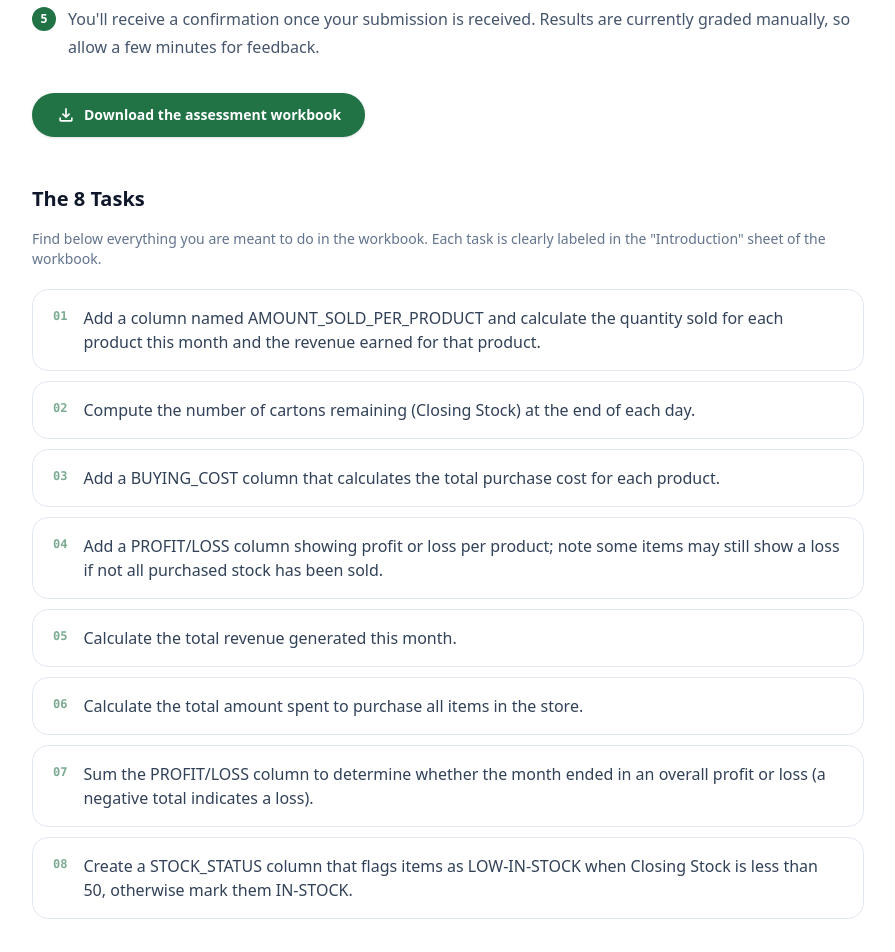
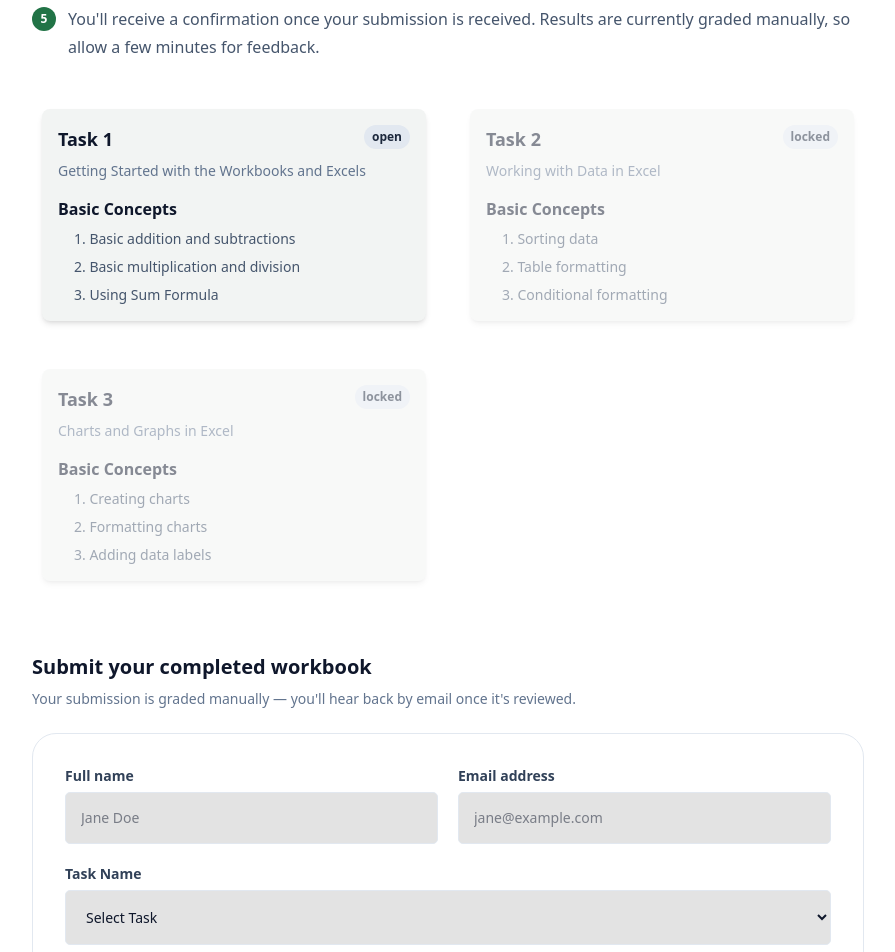
Before and after one commit to KodenOps/itil_test, a Next.js app: page /page/practical-excel in a window 1280 px wide. Shown: the part 720-1672 px from the top of the page, without its empty margins (192-1087 px from the left). Built offline with nearby package versions, Linux system fonts and the light colour scheme.

Commit message:
feat: add task selection to assessment submission form and include task name in submission data

```diff
--- a/src/app/api/submit-assessment/route.ts
+++ b/src/app/api/submit-assessment/route.ts
@@ -40,6 +40,7 @@
     const formData = await req.formData();
     const name = formData.get("name");
     const email = formData.get("email");
+    const taskName = formData.get("taskName");
     const file = formData.get("file");
 
     if (typeof name !== "string" || !name.trim()) {
@@ -88,6 +89,7 @@
       html: `
         <p><strong>Name:</strong> ${escapeHtml(name.trim())}</p>
         <p><strong>Email:</strong> ${escapeHtml(email.trim())}</p>
+        <p><strong>Task:</strong> ${escapeHtml(typeof taskName === "string" ? taskName : "")}</p>
         <p><strong>File:</strong> ${escapeHtml(file.name)} (${(file.size / 1024).toFixed(1)} KB)</p>
         <p>Submitted via the Excel Practical Assessment page.</p>
       `,
--- a/src/app/globals.css
+++ b/src/app/globals.css
@@ -20,7 +20,6 @@
 }
 
 select {
-  padding: 150px;
   border-radius: 5px;
   background: #e3e3e3;
 }
--- a/src/app/page/practical-excel/page.tsx
+++ b/src/app/page/practical-excel/page.tsx
@@ -2,6 +2,7 @@
 
 import Footer from "@/app/components/Footer";
 import NavBar from "@/app/components/NavBar";
+import Link from "next/link";
 import React, { useRef, useState } from "react";
 import {
   MdOutlineTimer,
@@ -25,8 +26,8 @@
 const ACCEPTED_EXTENSIONS = [".xlsx", ".xlsm"];
 
 const instructions: string[] = [
-  "Download the workbook below — it contains the raw data and a tab for the solution",
-  "Work through all 8 Tasks directly inside the 'WRITE HERE' sheet. Do not rename the sheet tabs.",
+  "Click on each section to download the workbook and review the basic concepts for each task.",
+  "Work through all Tasks directly inside the 'WRITE HERE' sheet. Do not rename the sheet tabs.",
   "Save your work regularly. When finished, save the file with your name in the filename, e.g. Jane_Doe_Assessment.xlsx.",
   "Return to this page and submit the completed file using the form at the bottom, along with your name and email.",
   "You'll receive a confirmation once your submission is received. Results are currently graded manually, so allow a few minutes for feedback.",
@@ -50,6 +51,7 @@
 export default function PracticalAssessmentPage() {
   const [name, setName] = useState("");
   const [email, setEmail] = useState("");
+  const [taskName, setTaskName] = useState("");
   const [file, setFile] = useState<File | null>(null);
   const [status, setStatus] = useState<SubmitStatus>("idle");
   const [errorMessage, setErrorMessage] = useState<string | null>(null);
@@ -106,6 +108,10 @@
       setErrorMessage("Please enter a valid email address.");
       return;
     }
+    if (!taskName) {
+      setErrorMessage("Please select a task.");
+      return;
+    }
     if (!file) {
       setErrorMessage("Please attach your completed workbook.");
       return;
@@ -116,6 +122,7 @@
       const formData = new FormData();
       formData.append("name", name.trim());
       formData.append("email", email.trim());
+      formData.append("taskName", taskName);
       formData.append("file", file);
 
       const res = await fetch("/api/submit-assessment", {
@@ -199,44 +206,109 @@
               </li>
             ))}
           </ol>
-
-          <a
-            href={WORKBOOK_DOWNLOAD_URL}
-            download={WORKBOOK_FILENAME}
-            className='mt-8 inline-flex items-center gap-2 rounded-full px-6 py-3 text-sm font-bold text-white shadow-sm transition hover:brightness-110'
-            style={{ backgroundColor: ACCENT }}
-          >
-            <MdOutlineFileDownload size={20} />
-            Download the assessment workbook
-          </a>
         </section>
-
-        {/* Questions */}
-        <section className='mb-12'>
-          <h2 className='text-xl font-bold text-slate-900 mb-4'>The 8 Tasks</h2>
-          <p className='text-sm text-slate-500 mb-5'>
-            Find below everything you are meant to do in the workbook. Each task
-            is clearly labeled in the "Introduction" sheet of the workbook.
-          </p>
-          <div className='space-y-2.5'>
-            {questions.map((q, i) => (
+        <div className='grid grid-cols-1 gap-6 md:grid-cols-2 mb-12 justify-items-center align-items-center'>
+          {[
+            {
+              id: 1,
+              title: "Task 1",
+              description: "Getting Started with the Workbooks and Excels",
+              link: WORKBOOK_DOWNLOAD_URL,
+              download: WORKBOOK_FILENAME,
+              status: "open",
+              bg: "#f2f4f3",
+              basic_concept: [
+                "Basic addition and subtractions",
+                "Basic multiplication and division",
+                "Using Sum Formula",
+              ],
+            },
+            {
+              id: 2,
+              title: "Task 2",
+              description: "Working with Data in Excel",
+              link: WORKBOOK_DOWNLOAD_URL,
+              bg: "#f2f4f3",
+              status: "locked",
+              download: WORKBOOK_FILENAME,
+              basic_concept: [
+                "Sorting data",
+                "Table formatting",
+                "Conditional formatting",
+              ],
+            },
+            {
+              id: 3,
+              title: "Task 3",
+              description: "Charts and Graphs in Excel",
+              link: WORKBOOK_DOWNLOAD_URL,
+              bg: "#f2f4f3",
+              status: "locked",
+              download: WORKBOOK_FILENAME,
+              basic_concept: [
+                "Creating charts",
+                "Formatting charts",
+                "Adding data labels",
+              ],
+            },
+          ].map((n) =>
+            n.status === "open" ? (
+              <a
+                key={n.id}
+                href={n.link}
+                download={n.download}
+                style={{ backgroundColor: n.bg }}
+                className='mb-6 rounded-lg relative p-4 shadow-md hover:shadow-lg transition-shadow w-full max-w-sm'
+              >
+                <span className='absolute top-4 right-4 bg-slate-200 text-slate-800 text-xs font-bold px-2 py-1 rounded-full'>
+                  {n.status}
+                </span>
+                <h3 className='text-lg font-bold text-slate-900 mb-2'>
+                  {n.title}
+                </h3>
+                <p className='text-sm text-slate-500'>{n.description}</p>
+                <div className='mt-4'>
+                  <h4 className='text-md font-bold text-slate-900 mb-2'>
+                    Basic Concepts
+                  </h4>
+                  <ul className='space-y-2 list-decimal list-inside ml-4'>
+                    {n.basic_concept.map((concept, j) => (
+                      <li key={j} className='text-sm text-slate-600 '>
+                        {concept}
+                      </li>
+                    ))}
+                  </ul>
+                </div>
+              </a>
+            ) : (
               <div
-                key={i}
-                className='flex items-start gap-4 rounded-2xl border border-slate-200 bg-white px-5 py-4'
+                key={n.id}
+                style={{ backgroundColor: n.bg }}
+                className='mb-6 rounded-lg relative p-4 shadow-md w-full max-w-sm opacity-50 cursor-not-allowed'
               >
-                <span
-                  className='text-xs font-mono font-bold shrink-0 opacity-60 mt-0.5'
-                  style={{ color: ACCENT }}
-                >
-                  {String(i + 1).padStart(2, "0")}
+                <span className='absolute top-4 right-4 bg-slate-200 text-slate-800 text-xs font-bold px-2 py-1 rounded-full'>
+                  {n.status}
                 </span>
-                <span className='text-sm md:text-base leading-6 text-slate-700'>
-                  {q}
-                </span>
+                <h3 className='text-lg font-bold text-slate-900 mb-2'>
+                  {n.title}
+                </h3>
+                <p className='text-sm text-slate-500'>{n.description}</p>
+                <div className='mt-4'>
+                  <h4 className='text-md font-bold text-slate-900 mb-2'>
+                    Basic Concepts
+                  </h4>
+                  <ul className='space-y-2 list-decimal list-inside ml-4'>
+                    {n.basic_concept.map((concept, j) => (
+                      <li key={j} className='text-sm text-slate-600 '>
+                        {concept}
+                      </li>
+                    ))}
+                  </ul>
+                </div>
               </div>
-            ))}
-          </div>
-        </section>
+            ),
+          )}
+        </div>
 
         {/* Submission form */}
         <section className='mb-24'>
@@ -300,7 +372,25 @@
                   />
                 </div>
               </div>
-
+              <div className='w-full '>
+                <label className='block text-sm font-semibold text-slate-700 mb-1.5'>
+                  Task Name
+                </label>
+                <select
+                  name='task-id'
+                  id='task-id'
+                  required
+                  className=' w-full rounded-xl border border-slate-200 px-4 py-4 text-sm text-slate-900 outline-none transition focus:border-slate-400'
+                  value={taskName}
+                  onChange={(e) => setTaskName(e.target.value)}
+                >
+                  <option value=''>Select Task</option>
+                  <option value='task-1'>Task 1</option>
+                  <option value='task-2' disabled>
+                    Task 2
+                  </option>
+                </select>
+              </div>
               <div>
                 <label className='block text-sm font-semibold text-slate-700 mb-1.5'>
                   Completed workbook
```
